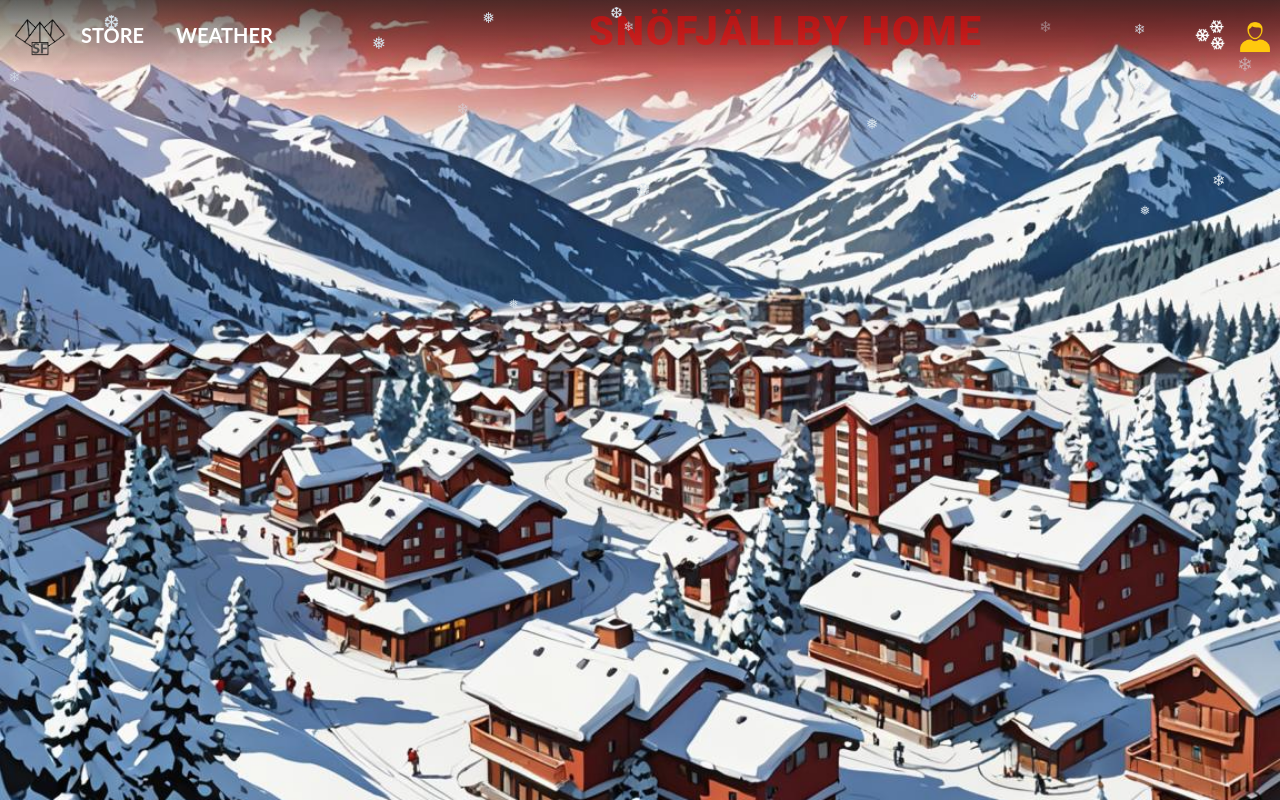
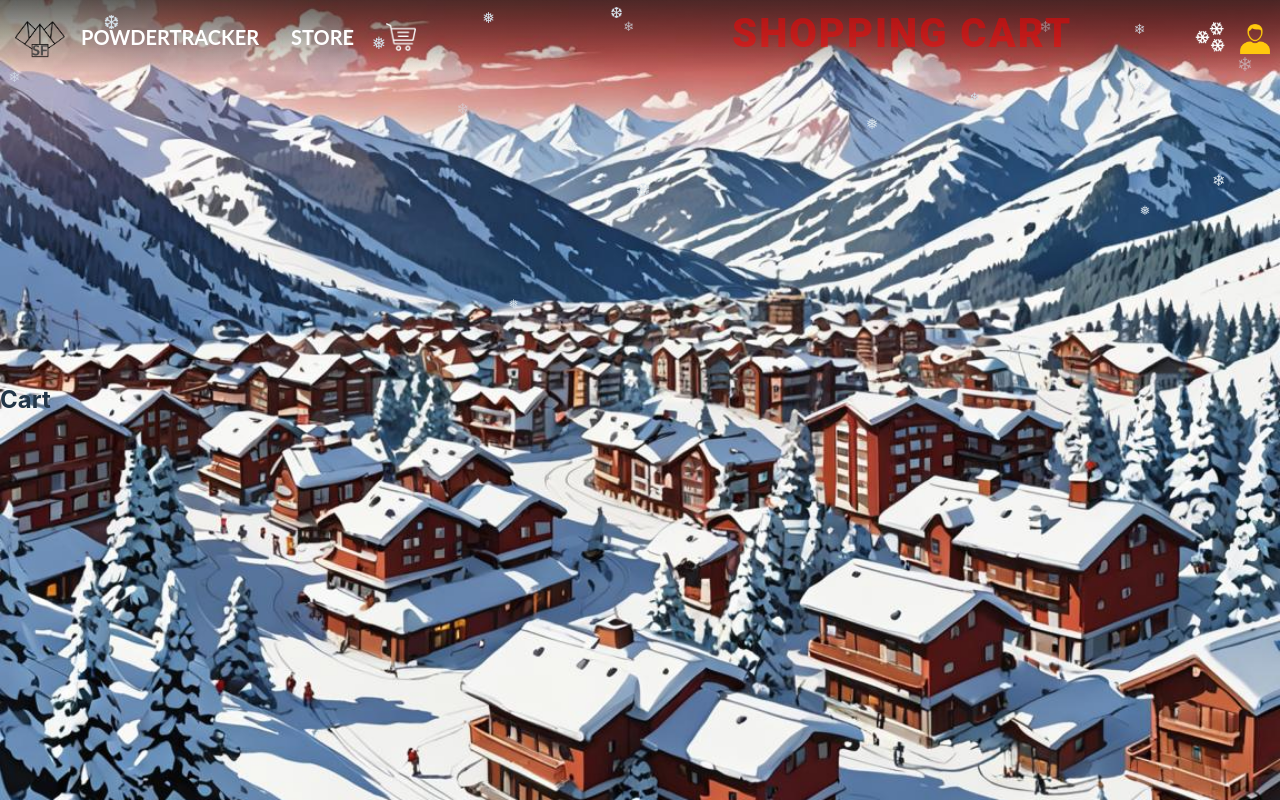
Before and after one commit to Cristoffer85/Flakeville-client, a React (Vite) app in the folder sf-frontend/: page /cart in a window 1280 px wide. Built offline with nearby package versions, Linux system fonts and the light colour scheme.

Commit message:
First steps of Store and cart Implemented and working. Users can view their previous orders as well (working through postman to POST a request by new order, but havent implemented/tried that yet here in Frontend)

```diff
--- a/sf-frontend/src/App.jsx
+++ b/sf-frontend/src/App.jsx
@@ -2,11 +2,13 @@ import React, { useState, useEffect } from 'react';
 import AppRouter from './components/Router.jsx';
 import Cookies from 'js-cookie';
 import PageTitleContext from './components/PageTitleContext';
+import CartContext from "./components/CartContext.jsx";
 
 function App() {
     const [isLoggedIn, setIsLoggedIn] = useState(false);
     const [showPopup, setShowPopup] = useState(false);
-    const [pageTitle, setPageTitle] = useState('Home'); // Add this line
+    const [pageTitle, setPageTitle] = useState('Home');
+    const [cart, setCart] = useState([]);
 
     useEffect(() => {
         const token = Cookies.get('token');
@@ -34,8 +36,10 @@ function App() {
 
     return (
         <div className="App">
-            <PageTitleContext.Provider value={pageTitle}> {}
-                <AppRouter isLoggedIn={isLoggedIn} handleLogin={handleLogin} handleLogout={handleLogout} showPopup={showPopup} setShowPopup={setShowPopup} setPageTitle={setPageTitle} /> {/* Pass the setPageTitle function as a prop */}
+            <PageTitleContext.Provider value={pageTitle}>
+                <CartContext.Provider value={{ cart, setCart }}>
+                    <AppRouter isLoggedIn={isLoggedIn} handleLogin={handleLogin} handleLogout={handleLogout} showPopup={showPopup} setShowPopup={setShowPopup} setPageTitle={setPageTitle} />
+                </CartContext.Provider>
             </PageTitleContext.Provider>
         </div>
     );
--- /dev/null
+++ b/sf-frontend/src/components/Cart.jsx
@@ -0,0 +1,21 @@
+import React, {useContext} from 'react';
+import CartContext from "./CartContext.jsx";
+
+function Cart() {
+    const { cart } = useContext(CartContext);
+
+    return (
+        <div className="cart-container">
+            <h2>Cart</h2>
+            {cart.map((item, index) => (
+                <div key={index}>
+                    <h4>{item.name}</h4>
+                    <p>{item.description}</p>
+                    <p>{item.price}</p>
+                </div>
+            ))}
+        </div>
+    );
+}
+
+export default Cart;
--- /dev/null
+++ b/sf-frontend/src/components/CartContext.jsx
@@ -0,0 +1,5 @@
+import React from 'react';
+
+const CartContext = React.createContext();
+
+export default CartContext;
--- a/sf-frontend/src/components/Navbar.jsx
+++ b/sf-frontend/src/components/Navbar.jsx
@@ -6,6 +6,7 @@ import './css/Navbar.css';
 import logo from '../assets/Logo.png';
 import accountLogo from '../assets/ProfileLogoGold.png';
 import snowflakeImg from '../assets/Snowflake.png';
+import shoppingCartLogo from '../assets/Shoppingcartlogo.png';
 import PageTitleContext from './PageTitleContext';
 
 function Navbar({ isLoggedIn, handleLogin, handleLogout }) {
@@ -51,8 +52,10 @@ function Navbar({ isLoggedIn, handleLogin, handleLogout }) {
                 </Link>
                 <ul>
                     <div>
+                        <li><Link to="/weather">POWDERTRACKER</Link></li>
                         <li><Link to="/store">STORE</Link></li>
-                        <li><Link to="/weather">WEATHER</Link></li>
+                        <li><Link to="/cart">
+                            <img src={shoppingCartLogo} alt="Shopping Cart" className="shopping-cart-logo"/></Link></li>
                         <h1 className="navbar-title">{pageTitle}</h1>
                     </div>
                     <div>
--- a/sf-frontend/src/components/PageTitleContext.jsx
+++ b/sf-frontend/src/components/PageTitleContext.jsx
@@ -1,5 +1,5 @@
 import React from 'react';
 
-const PageTitleContext = React.createContext();   //Component from Reacts API context method to store page title in one context without having to repeat same and same code over again... uhh... nice.
+const PageTitleContext = React.createContext();
 
 export default PageTitleContext;
--- a/sf-frontend/src/components/Router.jsx
+++ b/sf-frontend/src/components/Router.jsx
@@ -8,6 +8,7 @@ import AdminAcc from "../pages/AdminAccount.jsx";
 import EmployeeAcc from "../pages/EmployeeAccount.jsx";
 import UserAcc from "../pages/UserAccount.jsx";
 import Navbar from './Navbar';
+import Cart from "./Cart.jsx";
 
 export const navigateBasedOnRole = (role, username, navigate) => {
     if (role === 'ADMIN') {
@@ -41,6 +42,9 @@ function PageTitleUpdater({ setPageTitle }) {
             case '/user':
                 pageTitle = 'USER ACCOUNT';
                 break;
+            case '/cart':
+                pageTitle = 'SHOPPING CART';
+                break;
             default:
                 pageTitle = 'SNÖFJÄLLBY HOME';
         }
@@ -66,6 +70,7 @@ function AppRouter({ isLoggedIn, handleLogin, handleLogout, username, showPopup,
                     <Route path="/admin" element={<AdminAcc {...commonProps} />} />
                     <Route path="/employee" element={<EmployeeAcc {...commonProps} />} />
                     <Route path="/user" element={<UserAcc {...commonProps} />} />
+                    <Route path="/cart" element={<Cart {...commonProps} />} /> {/* Remove the cart prop */}
                 </Routes>
             </div>
         </Router>
--- a/sf-frontend/src/components/css/Navbar.css
+++ b/sf-frontend/src/components/css/Navbar.css
@@ -92,3 +92,9 @@
     margin-bottom: 15px;
     letter-spacing: 2px;
 }
+
+.shopping-cart-logo {
+    margin-top: 8px;
+    width: 30px; /* Adjust as needed */
+    height: 30px; /* Adjust as needed */
+}
--- a/sf-frontend/src/pages/Store.jsx
+++ b/sf-frontend/src/pages/Store.jsx
@@ -1,10 +1,37 @@
-import React from 'react';
+import React, { useEffect, useState, useContext } from 'react';
 import './css/Store.css';
+import {Link} from "react-router-dom";
+import CartContext from "../components/CartContext.jsx";
 
 function Store() {
+    const [products, setProducts] = useState([]);
+    const { cart, setCart } = useContext(CartContext); // Access the cart state and setCart function using the context
+
+    useEffect(() => {
+        getAllProducts();
+    }, []);
+
+    const getAllProducts = async () => {
+        const response = await fetch('http://localhost:8080/products/getAllProducts');
+        const data = await response.json();
+        setProducts(data);
+    };
+
+    const addToCart = (product) => { // New function for adding items to the cart
+        setCart([...cart, product]);
+    };
+
     return (
-        <div>
-            <h2 className="basic">Hejhej! Här ska later en Snöfjällby Ski rental + common store implementeras!</h2>
+        <div className="product-container">
+            {products.map((product, index) => (
+                <div key={index} className="product-item">
+                    <h3>{product.name}</h3>
+                    <p>{product.description}</p>
+                    <p>{product.price}</p>
+                    <button onClick={() => addToCart(product)}>Add to Cart</button>
+                    <Link to="/cart">View Cart</Link>
+                </div>
+            ))}
         </div>
     );
 }
--- a/sf-frontend/src/pages/css/Store.css
+++ b/sf-frontend/src/pages/css/Store.css
@@ -1,6 +1,11 @@
-.basic {
-    position: absolute;
-    top: 100px;
-    left: 20px;
-    margin-top: 1px;
+.product-container {
+    margin-top: 100px; /* Adjust this value as needed */
 }
+
+.product-item {
+    background: rgba(255, 255, 255, 0.5);
+    margin: 20px 10px 10px 10px; /* top, right, bottom, left */
+    padding: 10px;
+    border-radius: 5px;
+    box-shadow: 0px 0px 10px rgba(0, 0, 0, 0.1);
+}
```
Also changed, not shown: sf-frontend/src/assets/Shoppingcartlogo.png (added), sf-frontend/src/components/Context-explain.txt (added).
